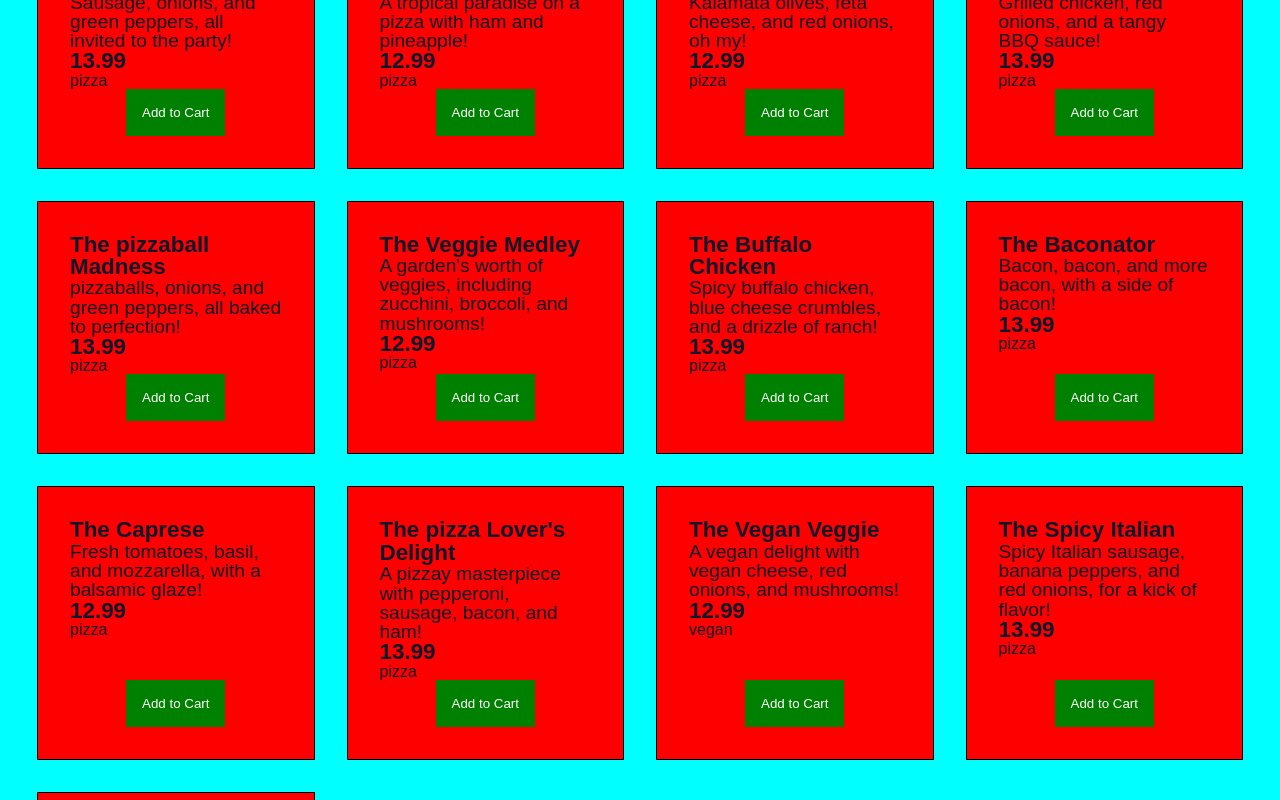
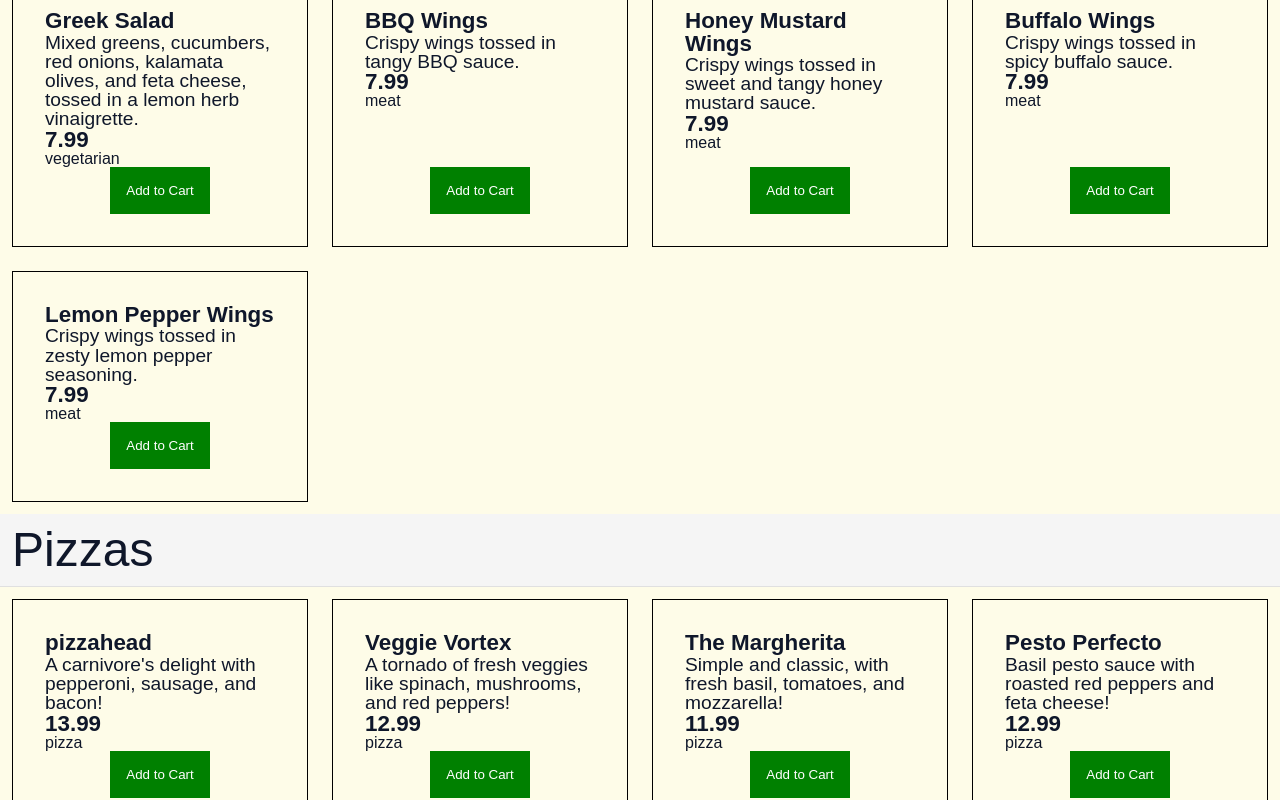
Before and after one commit to kianeblackman/pizza-shark, a React (Vite) app: page /menu in a window 1280 px wide. Shown: the part 840-1640 px from the top of the page. Built offline with nearby package versions, Linux system fonts and the light colour scheme; a web font is replaced by a local one.

Commit message:
additional secions added to menu

```diff
--- /dev/null
+++ b/src/Pages/Menu/DessertList.jsx
@@ -0,0 +1,21 @@
+// Import Statements
+import React from 'react';
+import dessertArr from '../../data/dessertArr';
+
+export default function DessertList() {
+  const itemList = dessertArr.map((dessertArr, index) => (
+    <div className='item-card' key={index}>
+      <div className='item-details'>
+        <h3>{dessertArr.name}</h3>
+        <p>{dessertArr.description}</p>
+        <h3>{dessertArr.price}</h3>
+        <h4>{dessertArr.tag}</h4>
+      </div>
+      <div className='item-price'></div>
+      <div>
+        <button className='add-to-cart'>Add to Cart</button>
+      </div>
+    </div>
+  ));
+  return <div className='menu-grid'>{itemList}</div>;
+}
--- a/src/Pages/Menu/ItemCard.jsx
+++ b/src/Pages/Menu/DrinkList.jsx
@@ -1,15 +1,15 @@
 // Import Statements
 import React from 'react';
-import pizzaArr from '../../data/pizzaArr';
+import drinkArr from '../../data/drinkArr';
 
-export default function ItemCard() {
-  const itemList = pizzaArr.map((pizzaArr, index) => (
+export default function DrinkList() {
+  const itemList = drinkArr.map((drinkArr, index) => (
     <div className='item-card' key={index}>
       <div className='item-details'>
-        <h3>{pizzaArr.name}</h3>
-        <p>{pizzaArr.description}</p>
-        <h3>{pizzaArr.price}</h3>
-        <h4>{pizzaArr.tag}</h4>
+        <h3>{drinkArr.name}</h3>
+        <p>{drinkArr.description}</p>
+        <h3>{drinkArr.price}</h3>
+        <h4>{drinkArr.tag}</h4>
       </div>
       <div className='item-price'></div>
       <div>
--- a/src/Pages/Menu/Menu.jsx
+++ b/src/Pages/Menu/Menu.jsx
@@ -2,7 +2,10 @@ import React from 'react';
 
 // Import Components
 import MenuFilter from './MenuFilter';
-import ItemCard from './ItemCard';
+import PizzaList from './PizzaList';
+import SideList from './SideList';
+import DrinkList from './DrinkList';
+import DessertList from './DessertList';
 
 export default function Menu() {
   return (
@@ -25,7 +28,22 @@ export default function Menu() {
         <MenuFilter className='filter-container' />
       </section>
       <section className='menu-items-section'>
-        <ItemCard />
+        <div>
+          <h2 className='menu-item-heading'>Sides</h2>
+          <SideList />
+        </div>
+        <div>
+          <h2 className='menu-item-heading'>Pizzas</h2>
+          <PizzaList />
+        </div>
+        <div>
+          <h2 className='menu-item-heading'>Drinks</h2>
+          <DrinkList />
+        </div>
+        <div>
+          <h2 className='menu-item-heading'>Dessert</h2>
+          <DessertList />
+        </div>
       </section>
     </div>
   );
--- /dev/null
+++ b/src/Pages/Menu/PizzaList.jsx
@@ -0,0 +1,21 @@
+// Import Statements
+import React from 'react';
+import pizzaArr from '../../data/pizzaArr';
+
+export default function PizzaList() {
+  const itemList = pizzaArr.map((pizzaArr, index) => (
+    <div className='item-card' key={index}>
+      <div className='item-details'>
+        <h3>{pizzaArr.name}</h3>
+        <p>{pizzaArr.description}</p>
+        <h3>{pizzaArr.price}</h3>
+        <h4>{pizzaArr.tag}</h4>
+      </div>
+      <div className='item-price'></div>
+      <div>
+        <button className='add-to-cart'>Add to Cart</button>
+      </div>
+    </div>
+  ));
+  return <div className='menu-grid'>{itemList}</div>;
+}
--- /dev/null
+++ b/src/Pages/Menu/SideList.jsx
@@ -0,0 +1,21 @@
+// Import Statements
+import React from 'react';
+import sideArr from '../../data/sideArr';
+
+export default function ItemList() {
+  const itemList = sideArr.map((sideArr, index) => (
+    <div className='item-card' key={index}>
+      <div className='item-details'>
+        <h3>{sideArr.name}</h3>
+        <p>{sideArr.description}</p>
+        <h3>{sideArr.price}</h3>
+        <h4>{sideArr.tag}</h4>
+      </div>
+      <div className='item-price'></div>
+      <div>
+        <button className='add-to-cart'>Add to Cart</button>
+      </div>
+    </div>
+  ));
+  return <div className='menu-grid'>{itemList}</div>;
+}
--- a/src/scss/components/_item-card.scss
+++ b/src/scss/components/_item-card.scss
@@ -6,22 +6,12 @@
   justify-content: space-between;
   align-items: center;
   padding: 2rem;
-  background-color: red;
-  margin: 1rem;
+  margin: 12px;
   border: black 1px solid;
   cursor: pointer;
   &:hover {
     background-color: blue;
   }
-}
-
-.menu-grid {
-  padding: 21px;
-  background-color: aqua;
-  display: grid;
-  grid-template-columns: 25% 25% 25% 25%;
-}
-
   .add-to-cart {
     background-color: green;
     color: white;
@@ -32,3 +22,4 @@
       background-color: yellow;
     }
   }
+}
--- a/src/scss/layout/_menu.scss
+++ b/src/scss/layout/_menu.scss
@@ -9,4 +9,16 @@
     top: 70px; /* set this to the height of your navbar */
     z-index: 1;
   }
+  .menu-item-heading {
+    display: flex;
+    justify-content: space-between;
+    align-items: center;
+    padding: 12px;
+    background-color: #f5f5f5;
+    border-bottom: 1px solid #e0e0e0;
+  }
+  .menu-grid {
+    display: grid;
+    grid-template-columns: 25% 25% 25% 25%;
+  }
 }
```
Also changed, not shown: src/scss/styles.css, 1 other file (tests, documents, lock files or other folders). Lines whose indentation alone changed are shown as unchanged.
